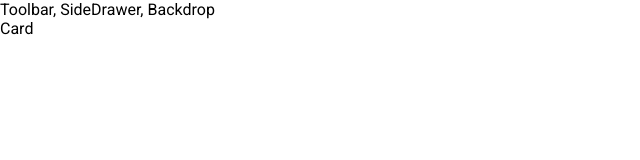
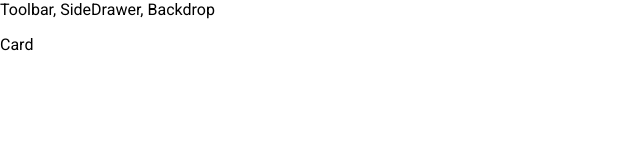
Before and after one commit to LuisAguilarPena/publications-app-react-jsonserver-materialui, a React app: page / in a window 1280 px wide. Shown: the top 160 px of the page, without its empty margins (0-640 px from the left). Built offline with nearby package versions, Linux system fonts and the light colour scheme.

Commit message:
added a css class to layout comp

```diff
--- a/src/components/Layout/Layout.js
+++ b/src/components/Layout/Layout.js
@@ -1,12 +1,13 @@
 import React from 'react';
 import Aux from '../../hoc/Aux';
+import classes from './Layout.module.css'
 
 const layout = props => (
   <Aux>
     <div>
       Toolbar, SideDrawer, Backdrop
     </div>
-    <main>
+    <main className={classes.Content}>
       {props.children}
     </main>
   </Aux>
--- /dev/null
+++ b/src/components/Layout/Layout.module.css
@@ -0,0 +1,3 @@
+.Content{
+  margin-top: 16px;
+}
```
